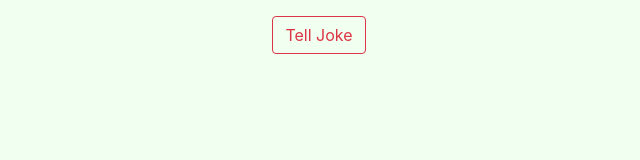
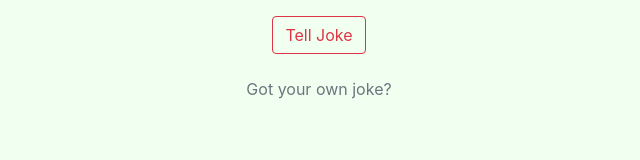
Before and after one commit to kimfucious/polly-is-a-cracker, an Angular app: page / in a window 1280 px wide. Shown: the part 333-493 px from the top of the page, without its empty margins (321-961 px from the left). Built offline with nearby package versions, Linux system fonts and the light colour scheme.

Commit message:
hide when spinning

```diff
--- a/src/app/components/polly-joke/polly-joke.component.html
+++ b/src/app/components/polly-joke/polly-joke.component.html
@@ -2,11 +2,17 @@
   <app-polly-form (voiceChange)="changeVoice($event)"></app-polly-form>
   <button
     *ngIf="!showSpinner"
-    class="btn btn-outline-danger mb-4"
+    class="btn btn-outline-danger mb-3"
     (click)="getNewJoke()"
   >
     Tell Joke
   </button>
+  <a
+    *ngIf="!showSpinner"
+    class="btn btn-link text-muted mb-3"
+    [routerLink]="['/byoj']"
+    >Got your own joke?</a
+  >
   <p *ngIf="showSpinner" class="lead">Synthesizing Joke. Wait for it...</p>
   <div *ngIf="joke?.joke" class="card border-danger mt-2">
     <div class="card-body">
```
